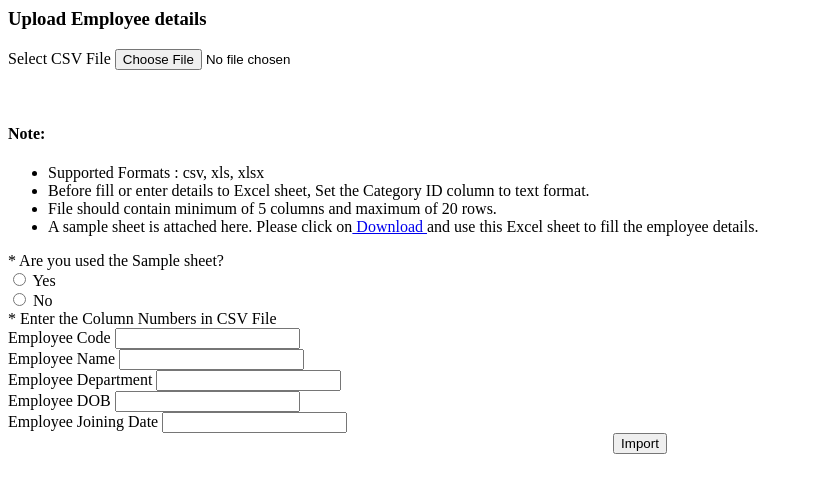
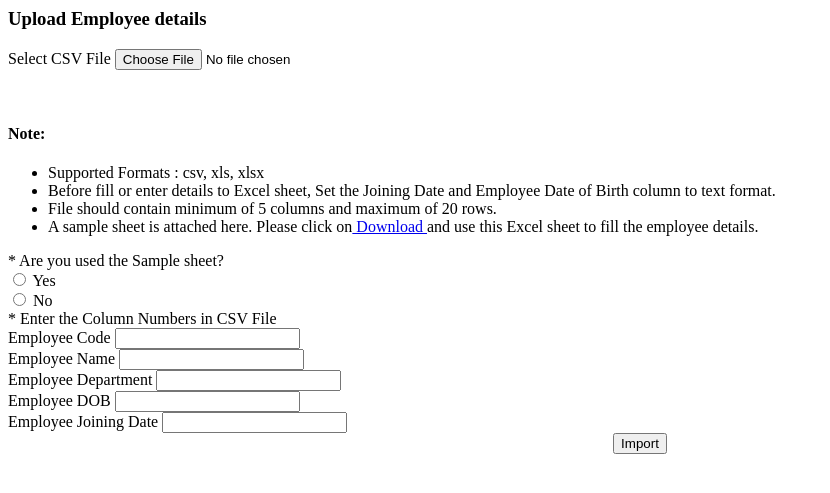
Before and after one commit to sabeerndkm/FingentTest, a CodeIgniter app: the page made by application/views/employee/import_employees.php in a window 1280 px wide. Shown: the top 493 px of the page, without its empty margins (0-830 px from the left). Run offline with CodeIgniter, Linux system fonts and the light colour scheme.

Commit message:
Update import_employees.php

```diff
--- a/application/views/employee/import_employees.php
+++ b/application/views/employee/import_employees.php
@@ -29,7 +29,7 @@
                 <h4 class="text-danger">Note:</h4>
                 <ul class="text-danger">
                     <li> Supported Formats : csv, xls, xlsx</li>
-                    <li> Before fill or enter details to Excel sheet, Set the Category ID column to text format.</li>
+                    <li> Before fill or enter details to Excel sheet, Set the Joining Date and Employee Date of Birth column to text format.</li>
                     <li>File should contain minimum of 5 columns and maximum of 20 rows.</li>
                     <li>A sample sheet is attached here. Please click on<a target="_blank" href="<?php echo site_url('employee/sample_sheet'); ?>"> Download <i class="fa fa-download"></i></a> and use this Excel sheet to fill the employee details.</li>
                 </ul>
```
